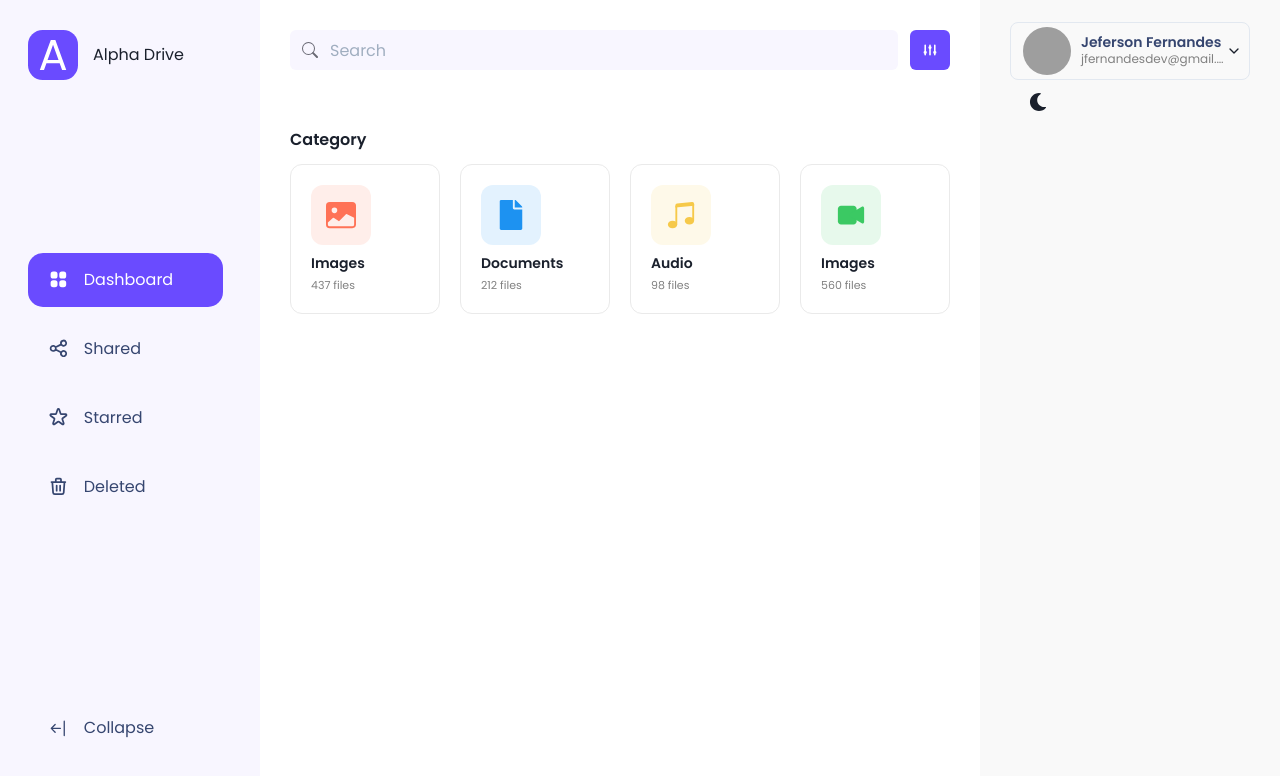
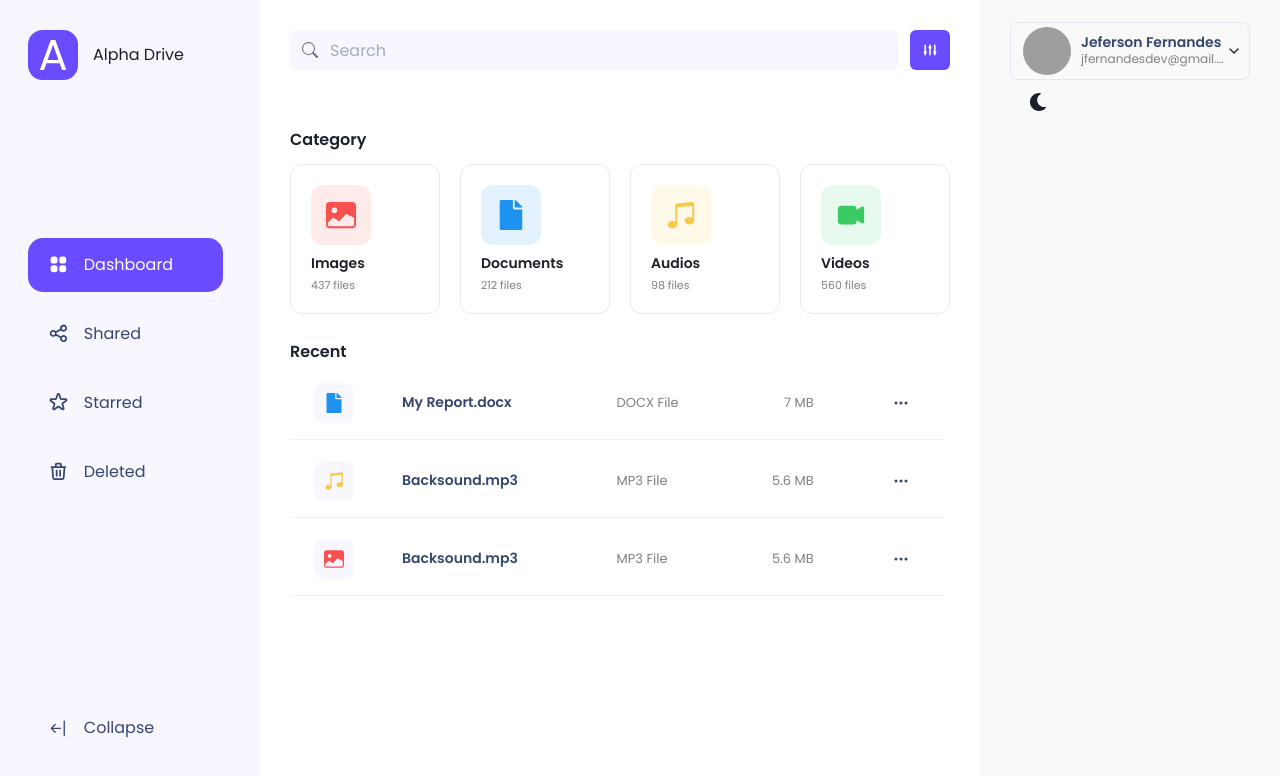
Before and after one commit to jfernandesdev/alphadrive, a React (Create React App) app: page /dashboard in a window 1280 px wide. Shown: the top 776 px of the page. Built offline with nearby package versions, Linux system fonts and the light colour scheme; grey boxes are pictures that could not be loaded.

Commit message:
component: recent file list table

```diff
--- a/src/components/SideBar/styles.ts
+++ b/src/components/SideBar/styles.ts
@@ -25,6 +25,7 @@ export const MenuList = styled.ul`
   max-height: 420px;
   overflow-y: scroll;
   padding-right: 5px;
+  margin-top: -30px;
 
 
   &::-webkit-scrollbar{
--- /dev/null
+++ b/src/components/TableFiles/index.tsx
@@ -0,0 +1,104 @@
+import React from 'react';
+
+import { BsImageFill, BsMusicNoteBeamed, BsCameraVideoFill, BsThreeDots, BsDownload } from 'react-icons/bs';
+import { FaFile, FaFolder } from 'react-icons/fa';
+import { AiFillFileUnknown, AiOutlineLink, AiOutlineEye } from 'react-icons/ai';
+import { FiCopy, FiTrash2, FiStar } from 'react-icons/fi';
+import { BiEditAlt, BiShareAlt } from 'react-icons/bi';
+
+import {
+  Table,
+  Tbody,
+  Tr,
+  Td,
+  IconButton,
+  Menu,
+  MenuButton,
+  MenuList,
+  MenuItem,
+  Heading
+} from "@chakra-ui/react"
+
+import { WrapperTable } from './styles';
+
+
+interface TableFileProps {
+  list: {
+    id: number,
+    categorySlug: string,
+    fileName: string,
+    fileType: string,
+    fileSize: string,
+    fileUrl: string
+  }[];
+}
+
+const TableFiles: React.FC<TableFileProps> = ({list}) => {
+
+  function slugToIconConverter(slug: string) {
+    switch(slug){
+      case 'image':
+        return <BsImageFill color='var(--chakra-colors-red)' />
+      break;
+      case 'document':
+        return <FaFile color='var(--chakra-colors-blue)' />
+      break;
+      case 'audio':
+        return <BsMusicNoteBeamed color='var(--chakra-colors-yellow)'/>
+      break;
+      case 'video':
+        return <BsCameraVideoFill color='var(--chakra-colors-green)'/>
+      break;
+      case 'folder':
+        return <FaFolder color='var(--chakra-colors-orange)'/>
+      break;
+      default:
+        return <AiFillFileUnknown color='var(--chakra-colors-puple)'/>
+      break;
+    }
+  }
+
+  return (
+    <WrapperTable>
+      <Table>
+        <Tbody>
+          {list.map((item,index) => (
+            <Tr key={index}>
+              <Td width="40px">{slugToIconConverter(item.categorySlug)}</Td>
+              <Td>
+                <Heading as="h6" size="xs">
+                  {item.fileName}
+                </Heading>
+              </Td>
+              <Td color="gray"><span>{item.fileType}</span></Td>
+              <Td isNumeric color="gray"><span>{item.fileSize}</span></Td>
+              <Td isNumeric>
+              <Menu>
+                <MenuButton
+                  as={IconButton}
+                  aria-label="Options"
+                  icon={<BsThreeDots />}
+                  variant="outline"
+                  border={0}
+                />
+                <MenuList>
+                  <MenuItem icon={<BiShareAlt />}> Share </MenuItem>
+                  <MenuItem icon={<AiOutlineLink />}> Get Link </MenuItem>
+                  <MenuItem icon={<BsDownload />}> Download </MenuItem>
+                  <MenuItem icon={<BiEditAlt />}> Rename </MenuItem>
+                  <MenuItem icon={<FiCopy />}> Copy </MenuItem>
+                  <MenuItem icon={<FiTrash2 />}> Delete </MenuItem>
+                  <MenuItem icon={<FiStar />}> Star </MenuItem>
+                  <MenuItem icon={<AiOutlineEye />}> View detail </MenuItem>
+                </MenuList>
+              </Menu>
+              </Td>
+            </Tr>
+          ))}
+      </Tbody>
+      </Table>
+    </WrapperTable>
+  );
+}
+
+export default TableFiles;
--- /dev/null
+++ b/src/components/TableFiles/styles.ts
@@ -0,0 +1,59 @@
+import styled from 'styled-components';
+
+export const WrapperTable = styled.div`
+  max-height: 255px;
+  overflow-y: scroll;
+
+  table {
+    border-collapse: separate;
+    border-spacing: 0 5px;
+    padding-right: 5px;
+    color: var(--chakra-colors-black_accent);
+
+    span {
+      font-size: 13px;
+    }
+  }
+
+  tr {
+    padding: 10px;
+    &:hover {
+      background-color: var(--chakra-colors-purple100);
+      span, button > svg {
+        color: var(--chakra-colors-black_accent);
+      }
+
+      td:first-child {
+        border-top-left-radius: 10px;
+        border-bottom-left-radius: 10px;
+      }
+      td:last-child {
+        border-bottom-right-radius: 10px;
+        border-top-right-radius: 10px;
+      }
+    }
+  }
+  td:first-child {
+      > svg {
+        flex-shrink: 0;
+        width: 40px;
+        height: 40px;
+        border-radius: 10px;
+        padding: 10px;
+        background: var(--chakra-colors-purple50);
+      }
+  }
+
+  &::-webkit-scrollbar{
+    width: 6px;
+  }
+
+  &::-webkit-scrollbar-thumb {
+    background: var(--chakra-colors-purple100);
+    border-radius: 15px;
+  }
+
+  button:hover, button:focus {
+    background: var(--chakra-colors-purple200);
+  }
+`;
--- a/src/pages/Dashboard.tsx
+++ b/src/pages/Dashboard.tsx
@@ -1,9 +1,10 @@
-import { Box, Flex, Heading, Text, Icon } from "@chakra-ui/react";
+import { Box, Flex, Heading } from "@chakra-ui/react";
 
 import { BsImageFill, BsMusicNoteBeamed, BsCameraVideoFill } from 'react-icons/bs';
 import { FaFile } from 'react-icons/fa';
 
 import { CardCategory } from '../components/CardCategory';
+import TableFiles from "../components/TableFiles";
 
 const categoryList = [
   {
@@ -19,19 +20,63 @@ const categoryList = [
     colorPrimary: 'blue'
    },
  {
-   title: "Audio",
+   title: "Audios",
    numberOfFiles: 98,
    icon: BsMusicNoteBeamed,
    colorPrimary: 'yellow'
  },
  {
-   title: "Images",
+   title: "Videos",
    numberOfFiles: 560,
    icon: BsCameraVideoFill,
    colorPrimary: 'green'
  },
 
- ]
+]
+
+const recentList = [
+  {
+    id: 1,
+    categorySlug: 'document',
+    fileName: 'My Report.docx',
+    fileType: 'DOCX File',
+    fileSize: '7 MB',
+    fileUrl: '#'
+  },
+  {
+    id: 2,
+    categorySlug: 'audio',
+    fileName: 'Backsound.mp3',
+    fileType: 'MP3 File',
+    fileSize: '5.6 MB',
+    fileUrl: '#'
+  },
+  {
+    id: 3,
+    categorySlug: 'image',
+    fileName: 'Backsound.mp3',
+    fileType: 'MP3 File',
+    fileSize: '5.6 MB',
+    fileUrl: '#'
+  },
+  {
+    id: 4,
+    categorySlug: 'video',
+    fileName: 'Final Present.mp4',
+    fileType: 'MP4 File',
+    fileSize: '154 MB',
+    fileUrl: '#'
+  },
+  {
+    id: 5,
+    categorySlug: 'folder',
+    fileName: 'Work',
+    fileType: 'Folder',
+    fileSize: '8.9 GB',
+    fileUrl: '#'
+  }
+]
+
 export function Dashboard() {
   return(
     <Box padding="30px">
@@ -47,6 +92,12 @@ export function Dashboard() {
        />
      ))}
       </Flex>
+
+      <Heading as="h5" size="sm" mt={7}>Recent</Heading>
+
+
+      <TableFiles list={recentList}/>
+
     </Box>
 
   );
--- a/src/theme.ts
+++ b/src/theme.ts
@@ -8,11 +8,6 @@ const theme = extendTheme({
   }),
 
   colors: {
-    purple: "#6A4BFF",
-    purple50: '#F8F6FF',
-    purple100: '#F0EDFF',
-    purple200: '#E3DDFF',
-
     black: "#25546F",
     black_accent: "#364670",
     bg_dark_primary: "#1B1A30",
@@ -23,24 +18,29 @@ const theme = extendTheme({
     white_grey: "#F1F1F5",
     white: "#FFFFFF",
 
+    purple: "#6A4BFF",
+    purple50: '#F8F6FF',
+    purple100: '#F0EDFF',
+    purple200: '#E3DDFF',
+
     yellow: "#F6C949",
-    yellow50: "#FFF8DF",
-
-    red: "#FF7256",
-    red50: "#FED7D7",
-
+    red: "#F95050",
     green: "#3BC963",
-    green50: "#E2F7E8",
-
     orange: "#FF6B2C",
-    orange50: "#FEEBC8",
-
     blue: "#1D92F1",
-    blue50: '#DDEFFD'
   },
   fonts: {
     body: "Poppins, system-ui, sans-serif",
     heading: "Poppins, system-ui, sans-serif",
   },
+
+  styles: {
+    global: {
+      "html, body": {
+        overflow: "hidden",
+        fontFamily: "Poppins, system-ui, sans-serif",
+      }
+    }
+  }
 })
 export default theme
```
